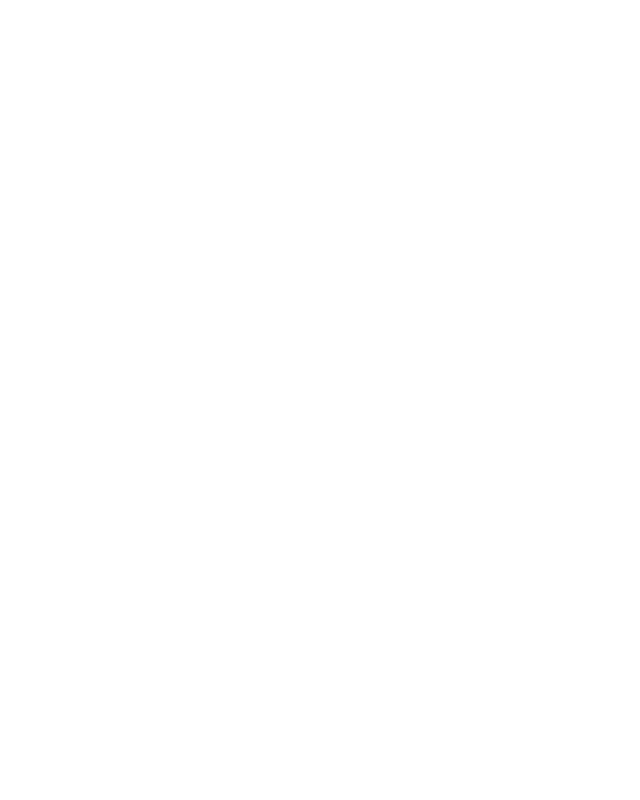
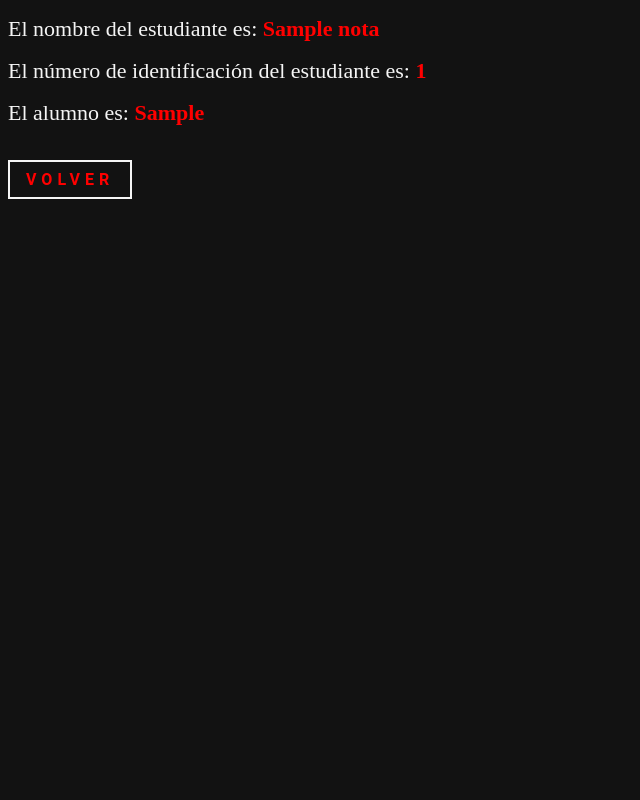
Before and after one commit to Espadv69/metodologia, a PHP site: page /back-php/con-estudiantes-backend.php?id=1 in a window 1280 px wide. Before the commit the part shown is empty. Shown: the whole page, without its empty margins (0-640 px from the left). Run offline with PHP 8.4, Linux system fonts and the light colour scheme; tables that the repository leaves empty or names only in its code hold one stand-in row (values such as "Sample post").

Commit message:
Update: some new styles

```diff
--- a/clase/back-php/con-estudiantes-backend.php
+++ b/clase/back-php/con-estudiantes-backend.php
@@ -1,3 +1,56 @@
-<?php
-// CONNECTION
-require_once "./conn.php";
+<style>
+    body {
+        background-color: #121212;
+    }
+
+    .modal-consultar {
+        color: whitesmoke;
+        font-size: 22px;
+        line-height: 1.9;
+        font-weight: 400;
+    }
+
+    .span {
+        color: red;
+        font-weight: bold;
+    }
+
+    .volver {
+        font-weight: bold;
+        text-transform: uppercase;
+        font-family: "Roboto", sans-serif;
+        letter-spacing: 5px;
+        margin-top: 5vh;
+        text-decoration: none;
+        color: red;
+        padding: .5rem 1rem;
+        border: 2px solid whitesmoke;
+        transition: all 300ms ease;
+    }
+
+    .volver:hover {
+        background-color: red;
+        color: whitesmoke;
+    }
+</style>
+<body>
+    <h5 class="modal-consultar">
+    <?php
+    // CONNECTION
+    require_once "./conn.php";
+
+    // CHECK
+    $check_all = mysqli_query($conn, "SELECT nombre, id, apto FROM notas WHERE id='$_REQUEST[id]'") or die ("No se encuentra el número de identificación");
+
+    // ARRAY
+    if($row = mysqli_fetch_array($check_all)) {
+        echo "El nombre del estudiante es: <span class='span'>" . $row["nombre"] . "</span><br>El número de identificación del estudiante es: <span class='span'>" . $row["id"] . "</span><br>El alumno es: <span class='span'>" . $row["apto"] . "</span>";
+    }
+    ?>
+    </h5>
+
+    <?php
+    // BUTTON
+    echo "<a href='../php/home.php' class='volver'>Volver</a><br><br>";
+    ?>
+</body>
```
